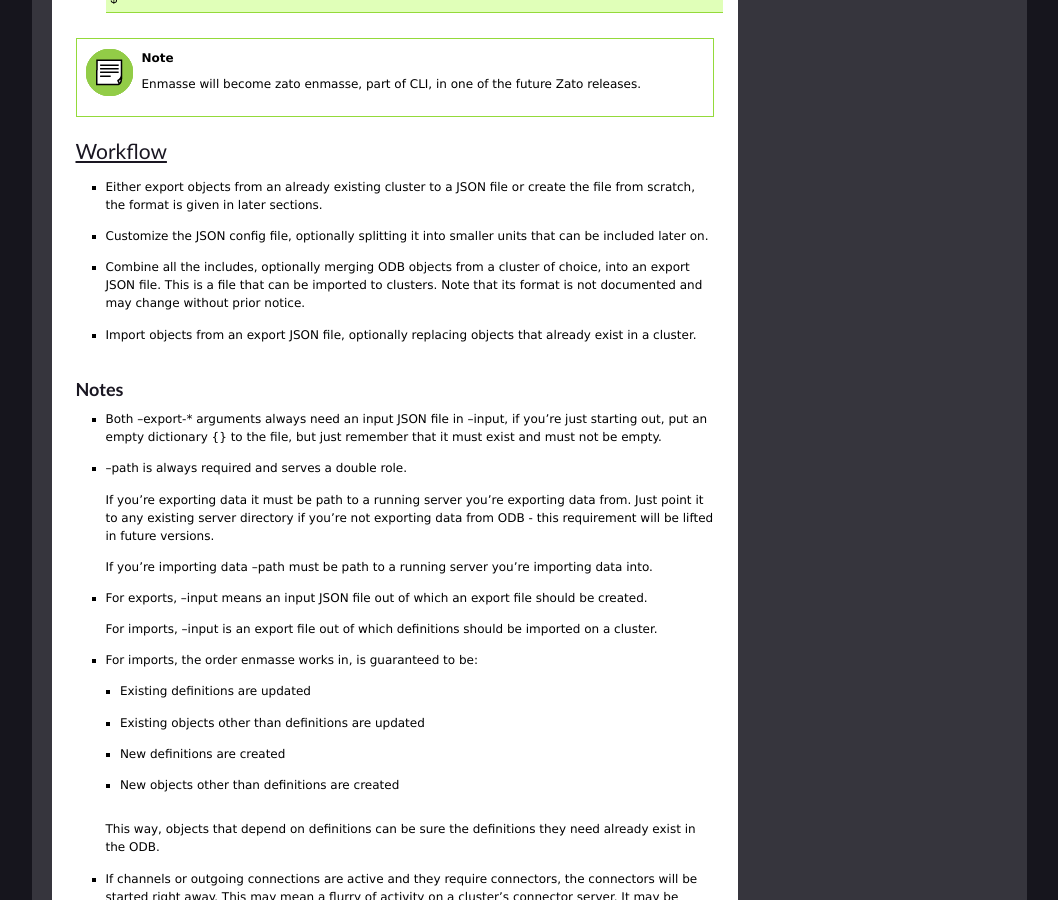
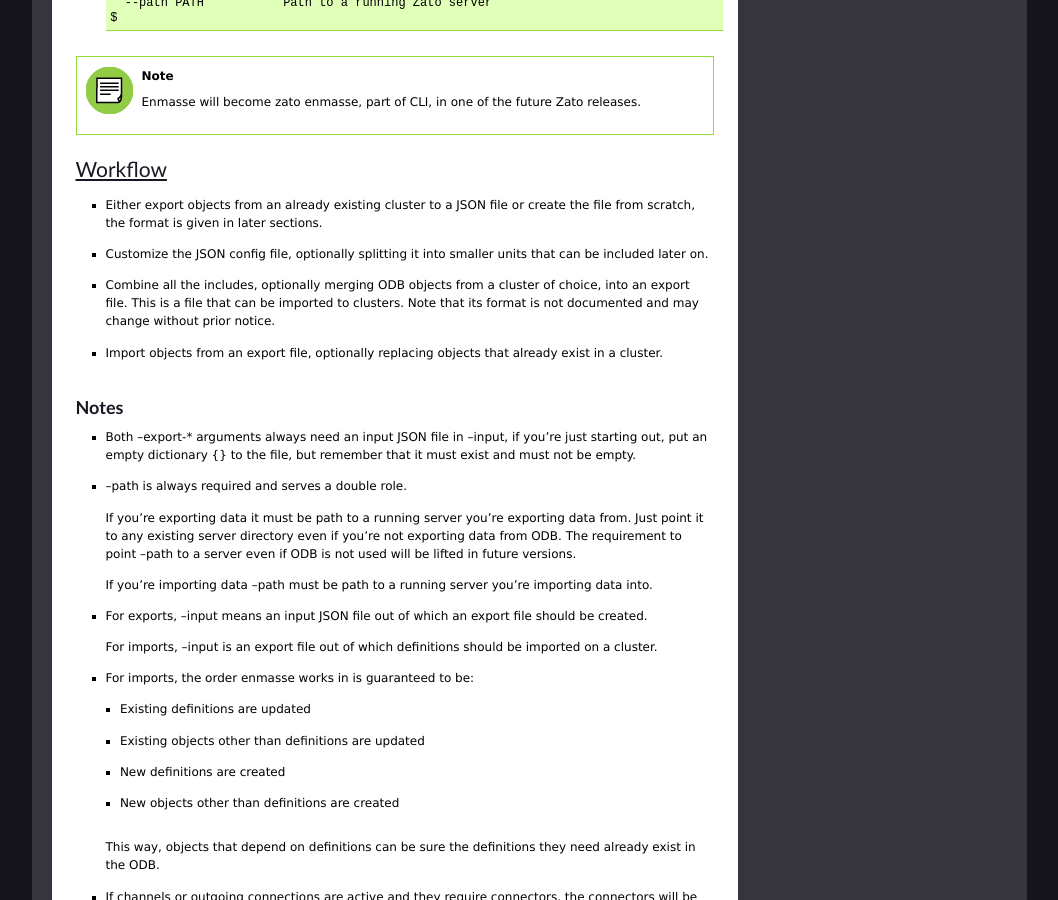
Before and after one commit to rfdiazpr/zato-docs, a Sphinx documentation site: the page built from sphinx/admin/guide/enmasse.txt, in a window 1280 px wide and 900 px high, scrolled down 1778 px. Shown: the whole window, without its empty margins (111-1169 px from the left). Built offline with Sphinx 7.4.7, drawn with Linux system fonts in a browser that asks for light colours; some of the changed text lies outside the part shown.

Commit message:
Fixing style and typos

```diff
--- a/sphinx/admin/guide/enmasse.txt
+++ b/sphinx/admin/guide/enmasse.txt
@@ -20,10 +20,10 @@
 
 Enmasse does not deal with services, it's concerned with server objects only
 which is anything but services, including channels, scheduler jobs or security
-definitions. How to deploy services is documented in
+definitions and other types. How to deploy services is documented in
 :doc:`a separate chapter <./installing-services>`.
 
-Enmasse will never delete existing objects. This needs be done using the GUI or API.
+Enmasse will never delete existing objects. This needs to be performed using the GUI or API.
 
 Tasks you can use enmasse for
 -----------------------------
@@ -31,7 +31,7 @@
 * Exporting server objects from a cluster into JSON
 * Preparing cluster configuration in JSON and merging it with a contents
   of an already existing cluster
-* Importing objects from JSON into clusters, optionally replacing objects that already exist
+* Importing objects from an export file into clusters, optionally replacing objects that already exist
 
 Usage scenarios
 ---------------
@@ -113,24 +113,25 @@
   that can be included later on.
 
 * Combine all the includes, optionally merging ODB objects from a cluster of choice,
-  into an export JSON file. This is a file that can be imported to clusters. Note that
+  into an export file. This is a file that can be imported to clusters. Note that
   its format is not documented and may change without prior notice.
 
-* Import objects from an export JSON file, optionally replacing objects that already
+* Import objects from an export file, optionally replacing objects that already
   exist in a cluster.
 
 Notes
 ~~~~~
 
 * Both --export-* arguments always need an input JSON file in --input, if you're
-  just starting out, put an empty dictionary {} to the file, but just remember that
+  just starting out, put an empty dictionary {} to the file, but remember that
   it must exist and must not be empty.
 
 * --path is always required and serves a double role.
 
   If you're exporting data it must be path to a running
-  server you're exporting data from. Just point it to any existing server directory if you're
-  not exporting data from ODB - this requirement will be lifted in future versions.
+  server you're exporting data from. Just point it to any existing server directory even if you're
+  not exporting data from ODB. The requirement to point --path to a server even if
+  ODB is not used will be lifted in future versions.
 
   If you're importing data --path must be path to a running server you're importing data into.
 
@@ -138,7 +139,7 @@
 
   For imports, --input is an export file out of which definitions should be imported on a cluster.
 
-* For imports, the order enmasse works in, is guaranteed to be:
+* For imports, the order enmasse works in is guaranteed to be:
 
   * Existing definitions are updated
   * Existing objects other than definitions are updated
```
Also changed, not shown: other parts of sphinx/admin/guide/enmasse.txt (+2 -2 lines), sphinx/gfx/admin/enmasse-env.png, 1 other file.
